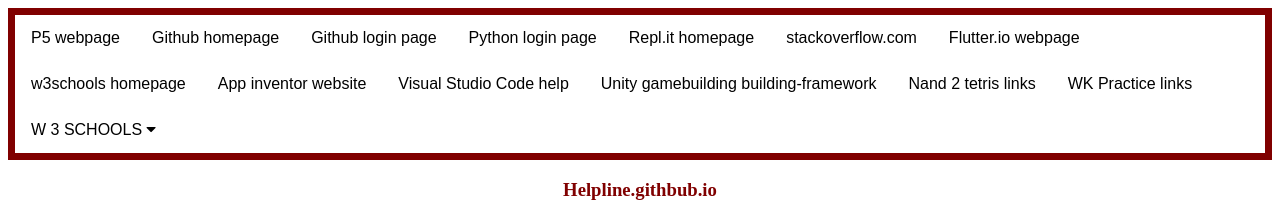
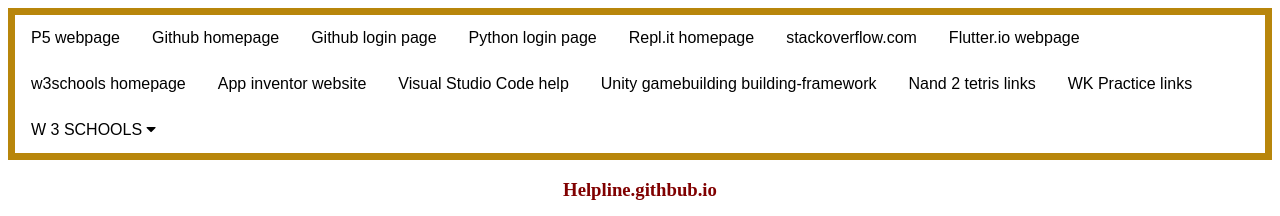
Before and after one commit to FirstMamba/Blackout.github.io, a plain HTML site: page index.html in a window 1280 px wide. Shown: the top 216 px of the page. Drawn offline with Linux system fonts and the light colour scheme.

Commit message:
color change

```diff
--- a/index.html
+++ b/index.html
@@ -12,7 +12,7 @@
   .navbar {
     border-style: solid;
     border-width: 7px;
-    border-color: maroon;
+    border-color: darkgoldenrod;
     overflow: hidden;
     background-color: white;
     font-family: Arial, Helvetica, sans-serif;
```
